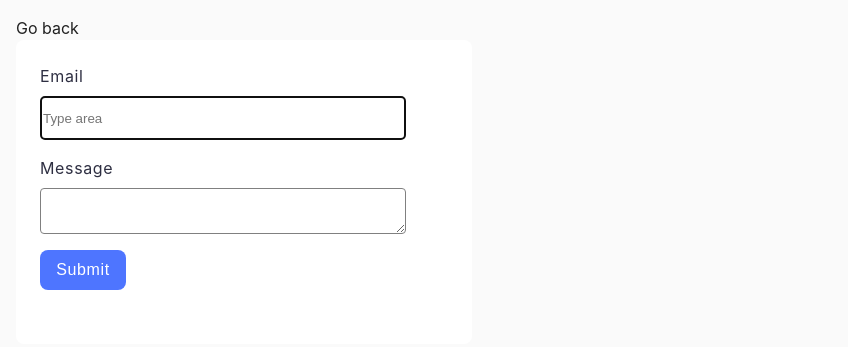
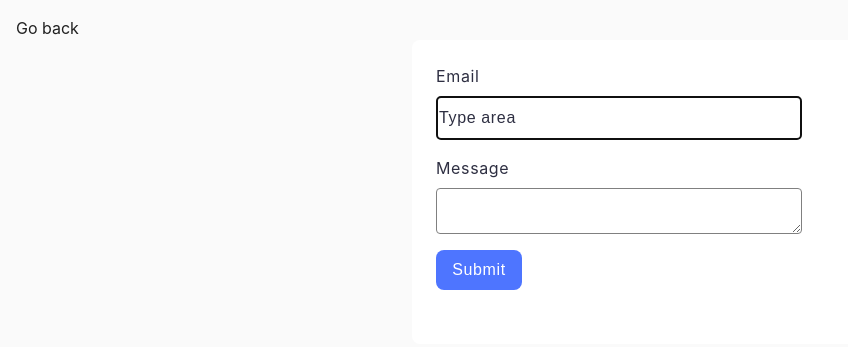
Before and after one commit to KateChmil/goit-js-hw-09, a website built with Vite: page src/2-form.html in a window 1280 px wide. Shown: the whole page, without its empty margins (0-848 px from the left). Built offline with nearby package versions, Linux system fonts and the light colour scheme.

Commit message:
added small changes

```diff
--- a/src/css/2-form.css
+++ b/src/css/2-form.css
@@ -9,6 +9,7 @@
     width: 408px;
     height: 256px;
     background: #fff;
+    margin: 0 auto;
 }
 
 
@@ -24,6 +25,7 @@
     line-height: 1.5;
     letter-spacing: 0.04em;
     color: #2e2f42;
+
 }
 
 .inp {
@@ -36,7 +38,7 @@
 .inp:hover {
     border: 1px solid #000;
 }
-inp::placeholder {
+.inp::placeholder {
     font-weight: 400;
         font-size: 16px;
         line-height: 1.5;
```
